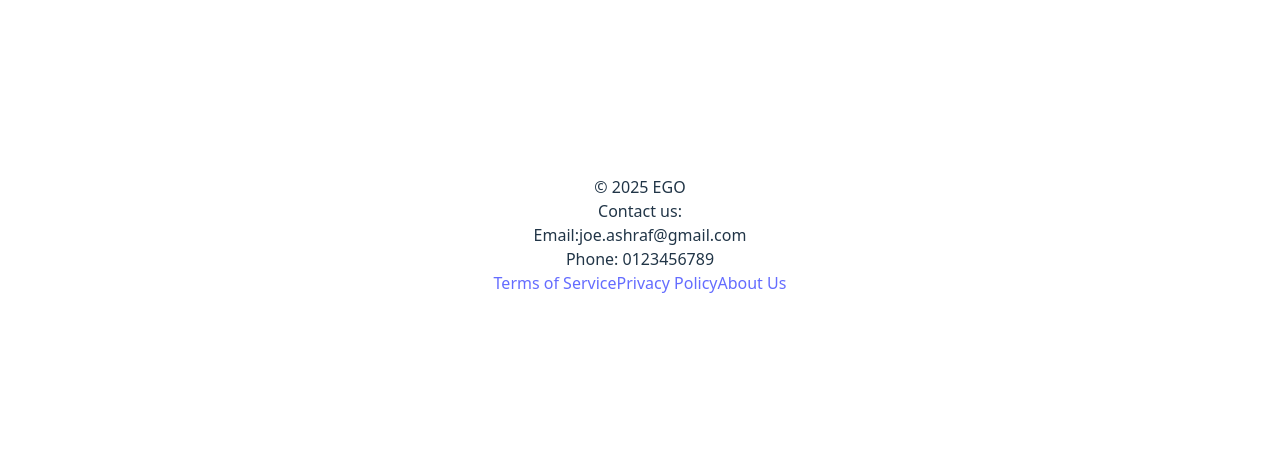
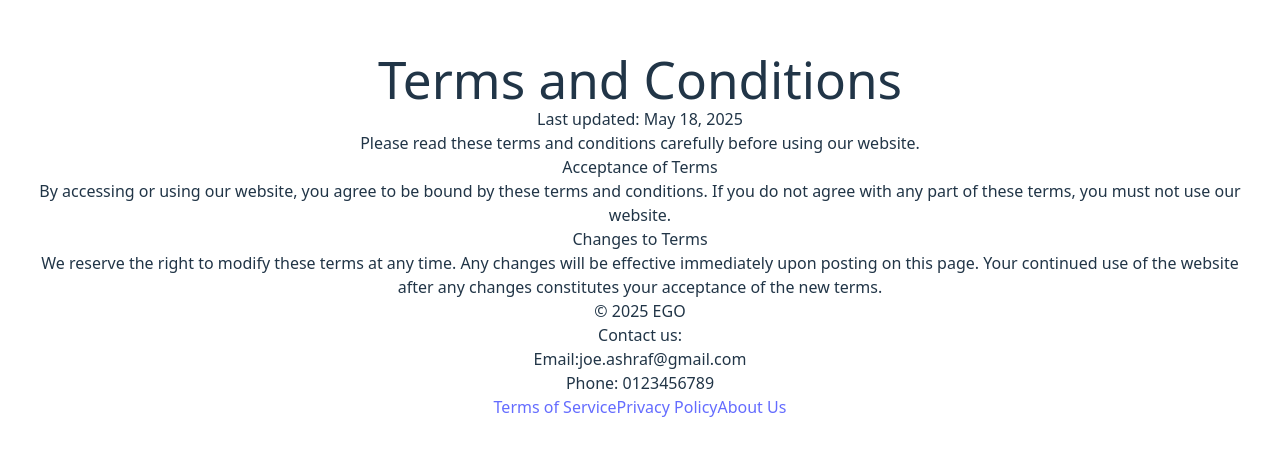
Before and after one commit to Youssef-Ashraf2099/EGO, a React (Vite) app in the folder src/View/: page /Terms in a window 1280 px wide. Shown: the part 165-620 px from the top of the page. Built offline with nearby package versions, Linux system fonts and the light colour scheme.

Commit message:
feat: add Terms component and integrate it into App

```diff
--- a/src/View/src/App.jsx
+++ b/src/View/src/App.jsx
@@ -8,18 +8,19 @@ import SendOTP from "./sendOtp";
 import ForgotPassword from "./forgotPassword";
 import Footer from "./footer";
 import AboutUs from "./AboutUs"; // make sure this path is correct
-
+import Terms from "./Terms"; // make sure this path is correct
 function App() {
   return (
     <>
-      <Footer />
       <Routes>
         <Route path="/api/v1/login" element={<Login />} />
         <Route path="/api/v1/register" element={<Register />} />
         <Route path="/api/v1/sendOtp" element={<SendOTP />} />
         <Route path="/api/v1/forgetPassword" element={<ForgotPassword />} />
         <Route path="/aboutus" element={<AboutUs />} />
+        <Route path="/Terms" element={<Terms />} />
       </Routes>
+      <Footer />
     </>
   );
 }
--- /dev/null
+++ b/src/View/src/Terms.jsx
@@ -0,0 +1,26 @@
+function Terms() {
+  return (
+    <div className="terms">
+      <h1>Terms and Conditions</h1>
+      <p>Last updated: May 18, 2025</p>
+      <p>
+        Please read these terms and conditions carefully before using our
+        website.
+      </p>
+      <h2>Acceptance of Terms</h2>
+      <p>
+        By accessing or using our website, you agree to be bound by these terms
+        and conditions. If you do not agree with any part of these terms, you
+        must not use our website.
+      </p>
+      <h2>Changes to Terms</h2>
+      <p>
+        We reserve the right to modify these terms at any time. Any changes will
+        be effective immediately upon posting on this page. Your continued use
+        of the website after any changes constitutes your acceptance of the new
+        terms.
+      </p>
+    </div>
+  );
+}
+export default Terms;
```
